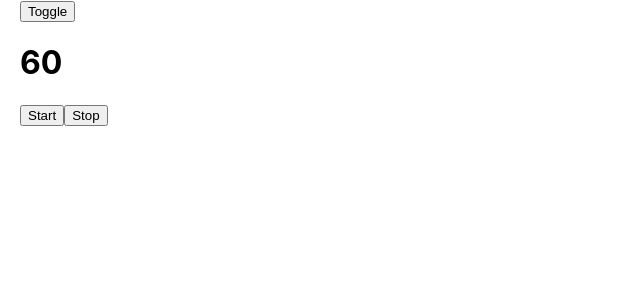
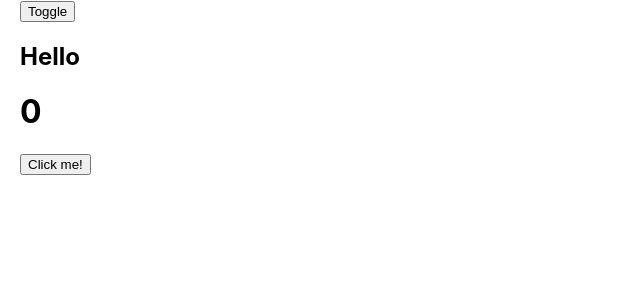
Before and after one commit to nguyenlecong/react, a React (Create React App) app in the folder reactjs/tiktok/: page / in a window 1280 px wide. Both pictures are taken after a click on the button "Toggle". Shown: the top 300 px of the page, without its empty margins (0-640 px from the left). Built offline with nearby package versions, Linux system fonts and the light colour scheme.

Commit message:
React.memo

```diff
--- a/reactjs/tiktok/src/App.js
+++ b/reactjs/tiktok/src/App.js
@@ -1,7 +1,8 @@
 import { useState } from 'react'
 // import Content from './UseEffect'
 // import Content from './UseLayoutEffect'
-import Content from './UseRef'
+// import Content from './UseRef'
+import Content from './Memo'
 
 function App() {
     const [show, setShow] = useState(false)
--- /dev/null
+++ b/reactjs/tiktok/src/Const.js
@@ -0,0 +1,11 @@
+import { memo } from 'react'
+
+function Render() {
+    console.log('re-render')
+
+    return (
+        <h2>Hello</h2>
+    )
+}
+
+export default memo(Render)
--- /dev/null
+++ b/reactjs/tiktok/src/Memo.js
@@ -0,0 +1,21 @@
+import { useState } from "react"
+import Render from "./Const"
+
+function Content() {
+    const [count, setCount] = useState(0)
+
+    const increase = () => {
+        setCount(count + 1)
+    }
+
+    // Re-render 'Render' with each click -> use React.memo
+    return (
+        <div>
+            <Render />
+            <h1>{count}</h1>
+            <button onClick={increase}>Click me!</button>
+        </div>
+    )
+}
+
+export default Content
```
Also changed, not shown: 1 other file (tests, documents, lock files or other folders).
